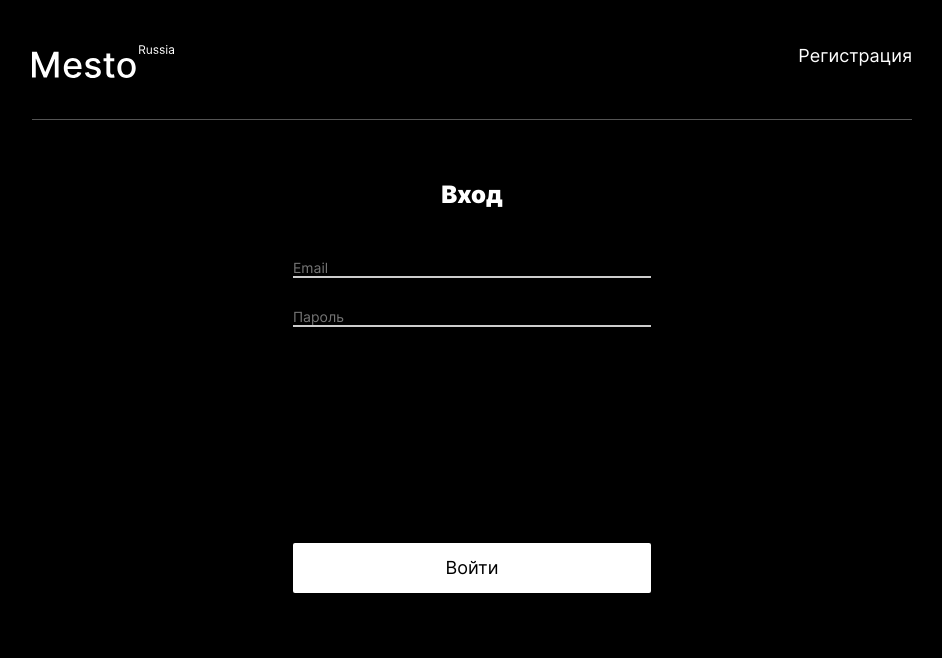
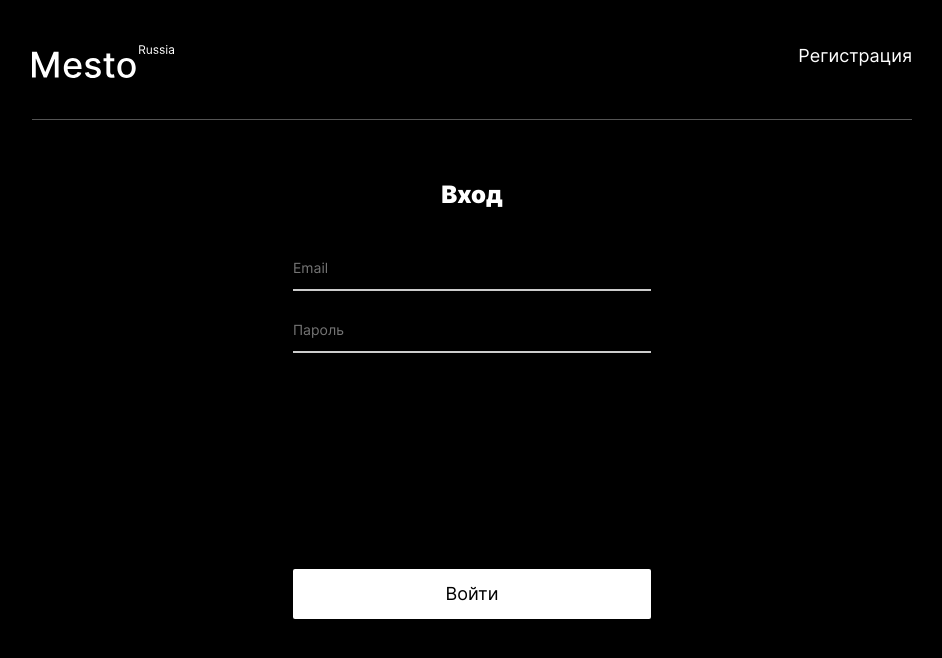
Before and after one commit to komkovaa/react-mesto-auth, a React (Create React App) app: page /signin in a window 1280 px wide. Shown: the top 658 px of the page, without its empty margins (168-1110 px from the left). Built offline with nearby package versions, Linux system fonts and the light colour scheme.

Commit message:
Refactor: margin между инпутами

```diff
--- a/src/blocks/login/__input/login__input.css
+++ b/src/blocks/login/__input/login__input.css
@@ -3,8 +3,8 @@
     border: none;
     border-bottom: 2px solid #ccc;
     width: 358px;
-    padding: 0;
-    padding-top: 30px;
+    padding: 13px 0 13px 0;
+    margin-top: 17px;
     color: #fff;
     font-weight: 400;
     font-size: 14px;
```
